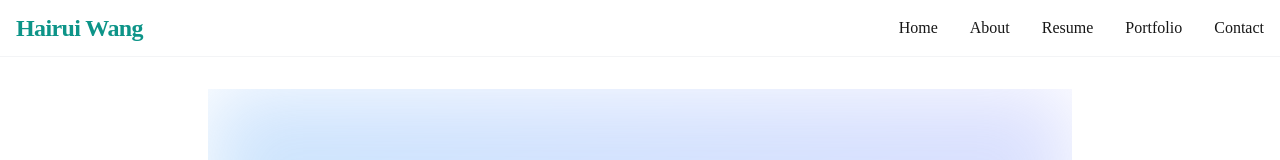
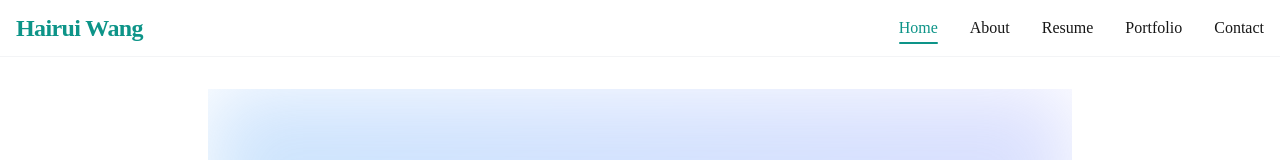
Before and after one commit to HairuiWang96/portfolio-2025, a Next.js app: page / in a window 1280 px wide. Shown: the top 160 px of the page. Built offline with nearby package versions, Linux system fonts and the light colour scheme.

Commit message:
fix bugs

```diff
--- /dev/null
+++ b/src/app/head.tsx
@@ -0,0 +1,9 @@
+export default function Head() {
+    return (
+        <>
+            <title>Hairui Wang | Portfolio</title>
+            <meta name='description' content='Full Stack Developer Portfolio' />
+            {/* Add more meta tags as needed */}
+        </>
+    );
+}
--- a/src/app/layout.tsx
+++ b/src/app/layout.tsx
@@ -1,16 +1,40 @@
-import type { Metadata } from 'next';
+'use client';
 import './globals.css';
+import { useEffect, useState } from 'react';
 
-export const metadata: Metadata = {
-    title: 'Hairui Wang | Portfolio',
-    description: 'Full Stack Developer Portfolio',
-};
+const navLinks = [
+    { href: '#home', label: 'Home' },
+    { href: '#about', label: 'About' },
+    { href: '#resume', label: 'Resume' },
+    { href: '#portfolio', label: 'Portfolio' },
+    { href: '#contact', label: 'Contact' },
+];
 
 export default function RootLayout({
     children,
 }: Readonly<{
     children: React.ReactNode;
 }>) {
+    // Scrollspy logic
+    const [active, setActive] = useState('#home');
+    useEffect(() => {
+        const handleScroll = () => {
+            const offsets = navLinks.map(link => {
+                const el = document.querySelector(link.href);
+                return el ? (el as HTMLElement).offsetTop : 0;
+            });
+            const scroll = window.scrollY + 100;
+            for (let i = offsets.length - 1; i >= 0; i--) {
+                if (scroll >= offsets[i]) {
+                    setActive(navLinks[i].href);
+                    break;
+                }
+            }
+        };
+        window.addEventListener('scroll', handleScroll);
+        return () => window.removeEventListener('scroll', handleScroll);
+    }, []);
+
     return (
         <html lang='en'>
             <body className='bg-background text-foreground font-sans antialiased'>
@@ -18,21 +42,16 @@ export default function RootLayout({
                     <div className='text-2xl font-bold text-teal-600 tracking-tight'>Hairui Wang</div>
                     {/* Desktop Menu */}
                     <div className='hidden md:flex gap-8 text-base font-medium'>
-                        <a href='#home' className='hover:text-teal-600 transition'>
-                            Home
-                        </a>
-                        <a href='#about' className='hover:text-teal-600 transition'>
-                            About
-                        </a>
-                        <a href='#resume' className='hover:text-teal-600 transition'>
-                            Resume
-                        </a>
-                        <a href='#portfolio' className='hover:text-teal-600 transition'>
-                            Portfolio
-                        </a>
-                        <a href='#contact' className='hover:text-teal-600 transition'>
-                            Contact
-                        </a>
+                        {navLinks.map(link => (
+                            <a key={link.href} href={link.href} className={`relative transition-colors duration-200 ${active === link.href ? 'text-teal-600' : 'hover:text-teal-600'} group`}>
+                                {link.label}
+                                <span
+                                    className={`absolute left-0 -bottom-1 w-full h-0.5 bg-teal-600 rounded transition-all duration-300 ${
+                                        active === link.href ? 'opacity-100 scale-x-100' : 'opacity-0 scale-x-0'
+                                    } group-hover:opacity-100 group-hover:scale-x-100`}
+                                />
+                            </a>
+                        ))}
                     </div>
                     {/* Mobile Hamburger */}
                     <div className='md:hidden'>
```
